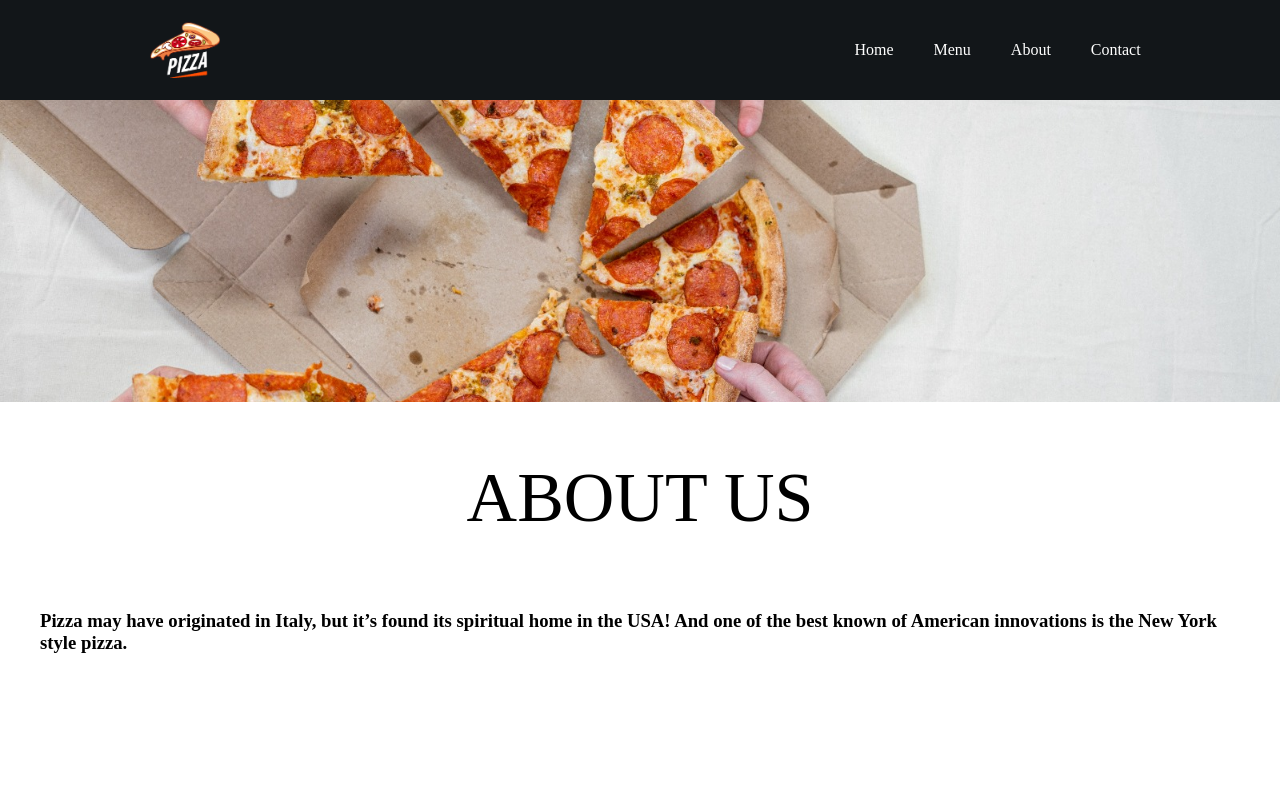
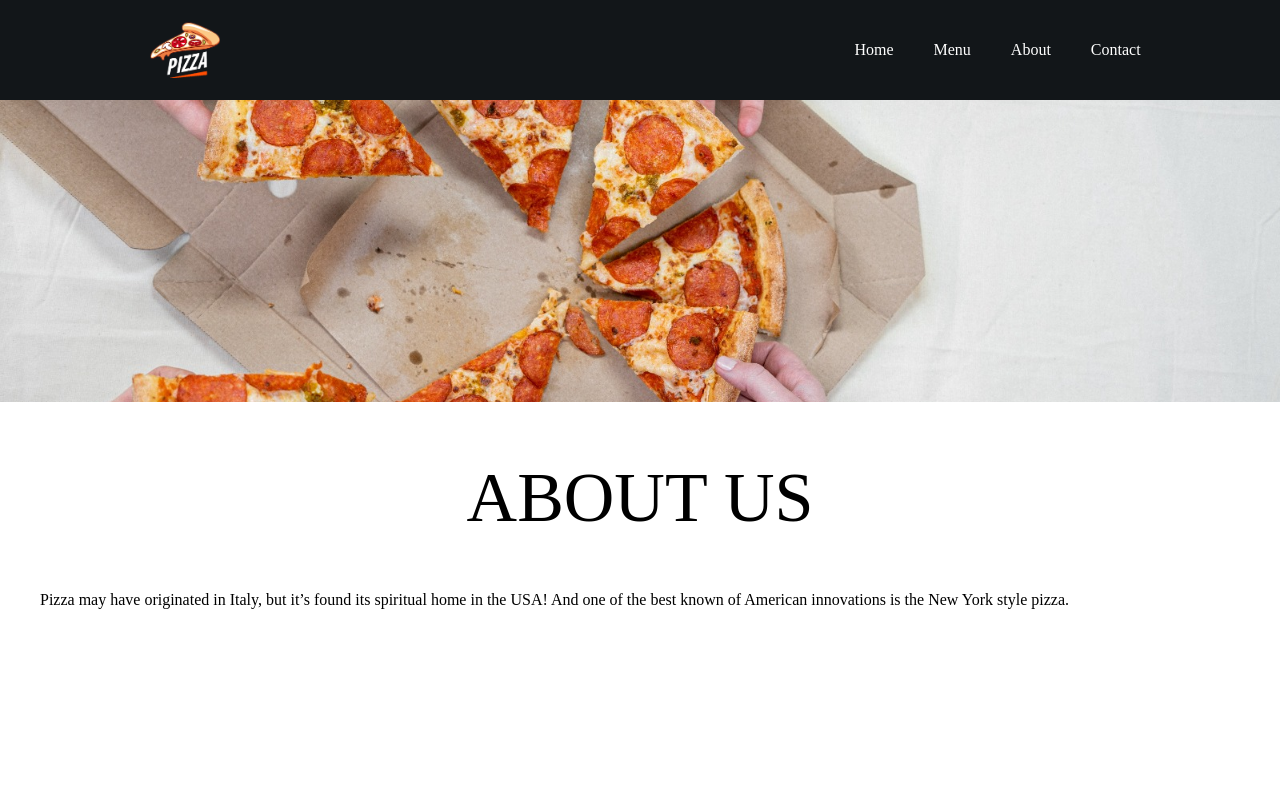
Before and after one commit to engyahmed7/Pizza-Project, a React (Create React App) app: page /about in a window 1280 px wide. Shown: the top 800 px of the page. Built offline with nearby package versions, Linux system fonts and the light colour scheme.

Commit message:
Update About.js

```diff
--- a/src/Pages/About.js
+++ b/src/Pages/About.js
@@ -14,11 +14,11 @@ function About() {
         <h1> ABOUT US</h1>
         <p>
           {" "}
-          <h3>
+          <div>
             Pizza may have originated in Italy, but it’s found its spiritual
             home in the USA! And one of the best known of American innovations
             is the New York style pizza.
-          </h3>{" "}
+          </div>{" "}
         </p>
       </div>
     </div>
```
